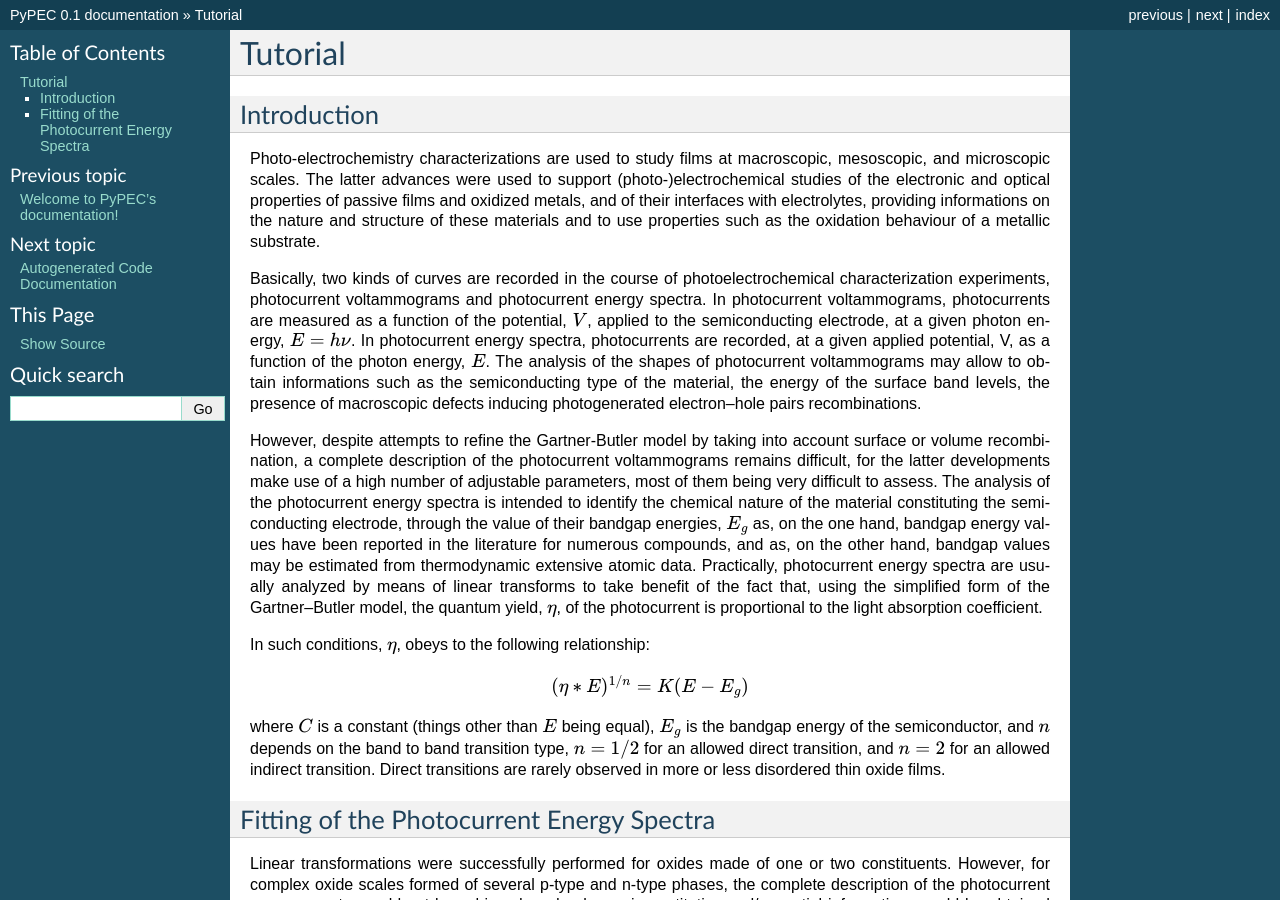
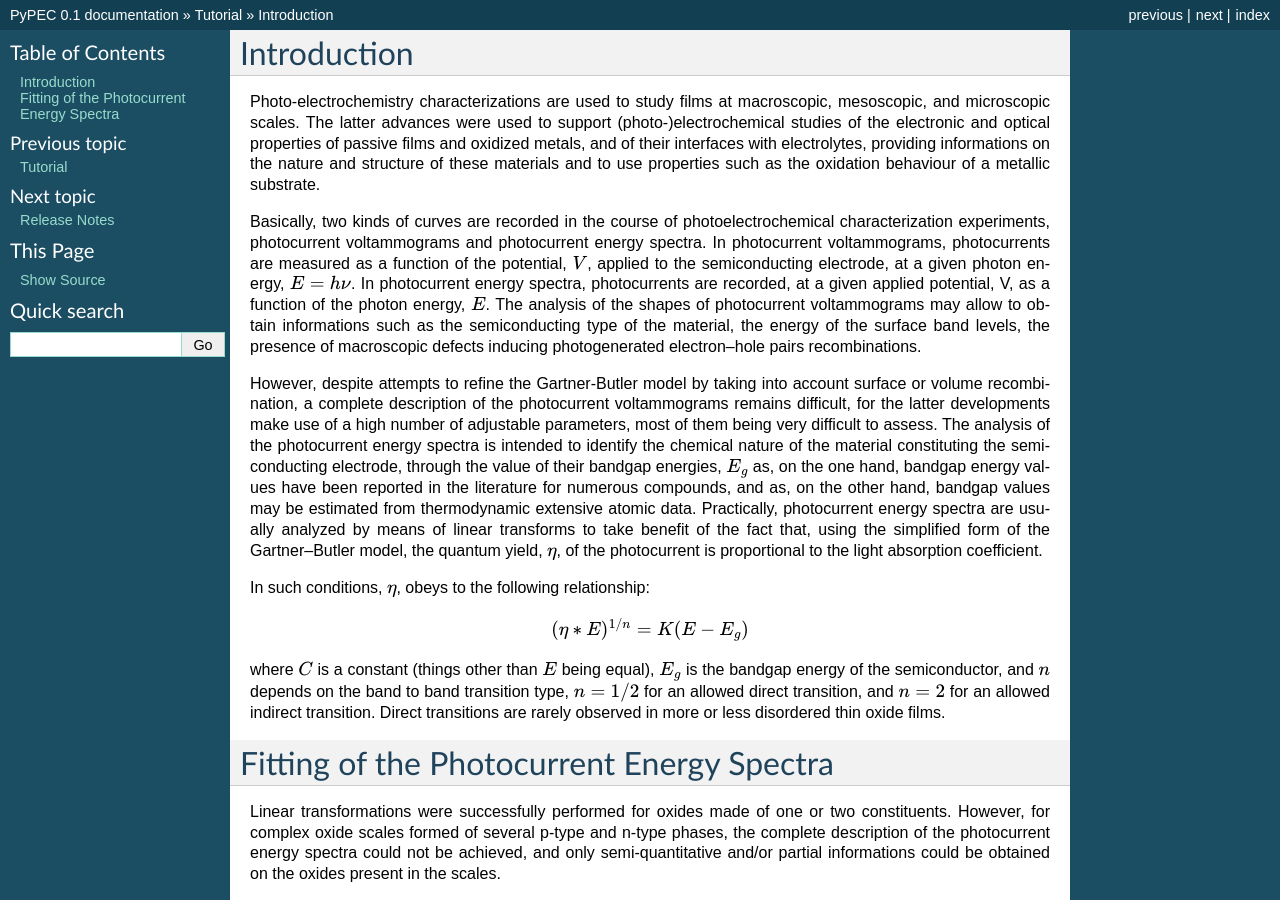
Before and after one commit to MilanSkocic/pypec, a Sphinx documentation site: the page built from docs/source/tutorials/tutorial.rst, in a window 1280 px wide and 900 px high. Built offline with Sphinx 7.4.7, drawn with Linux system fonts in a browser that asks for light colours; formulas are drawn with MathJax 3.

Commit message:
DOC: Organized documentation.

```diff
--- a/docs/source/CodeDoc.rst
+++ b/docs/source/autodoc/codedoc.rst
@@ -1,22 +1,19 @@
-Autogenerated Code Documentation
-================================
-
 Graphical FrontEnd
-------------------
+==================
 .. currentmodule:: pec.Analyse_PEC
 .. automodule:: pec.Analyse_PEC
 	:members:
 	:undoc-members:
 
 Iph Functions
-------------------
+==================
 .. currentmodule:: pec.iph_functions
 .. automodule:: pec.iph_functions
 	:members:
 	:undoc-members:
 
 Parallel Processes
-------------------
+==================
 .. currentmodule:: pec.Parallel_Process
 .. automodule:: pec.Parallel_Process
 	:members:
--- /dev/null
+++ b/docs/source/releases/index.rst
@@ -0,0 +1,5 @@
+Release Notes
+==================================
+
+.. toctree::
+    :maxdepth: 1
--- /dev/null
+++ b/docs/source/tutorials/index.rst
@@ -0,0 +1,6 @@
+Tutorial
+==================================
+.. toctree::
+    :maxdepth: 1
+
+    tutorial.rst
--- a/docs/source/Tutorial.rst
+++ b/docs/source/tutorials/tutorial.rst
@@ -1,7 +1,5 @@
-Tutorial
-========
 Introduction
-------------
+============
 
 Photo-electrochemistry characterizations are used to study films at macroscopic, mesoscopic, and microscopic scales.
 The latter advances were used to support (photo-)electrochemical studies of the electronic and optical properties of passive films
@@ -37,7 +35,7 @@ and :math:`n=2` for an allowed indirect transition. Direct transitions are rarel
 observed in more or less disordered thin oxide films.
 
 Fitting of the Photocurrent Energy Spectra
-------------------------------------------
+==========================================
 
 Linear transformations were successfully performed for oxides made of one or two constituents.
 However, for complex oxide scales formed of several p-type and n-type phases, the complete
```
Also changed, not shown: docs/source/autodoc/index.rst (added, +7 -0 lines), docs/source/index.rst (+5 -2 lines), docs/source/introduction/index.rst (added, +7 -0 lines), docs/source/introduction/introduction.rst (added, +25 -0 lines), docs/source/releases/template.rst (added, +41 -0 lines).
